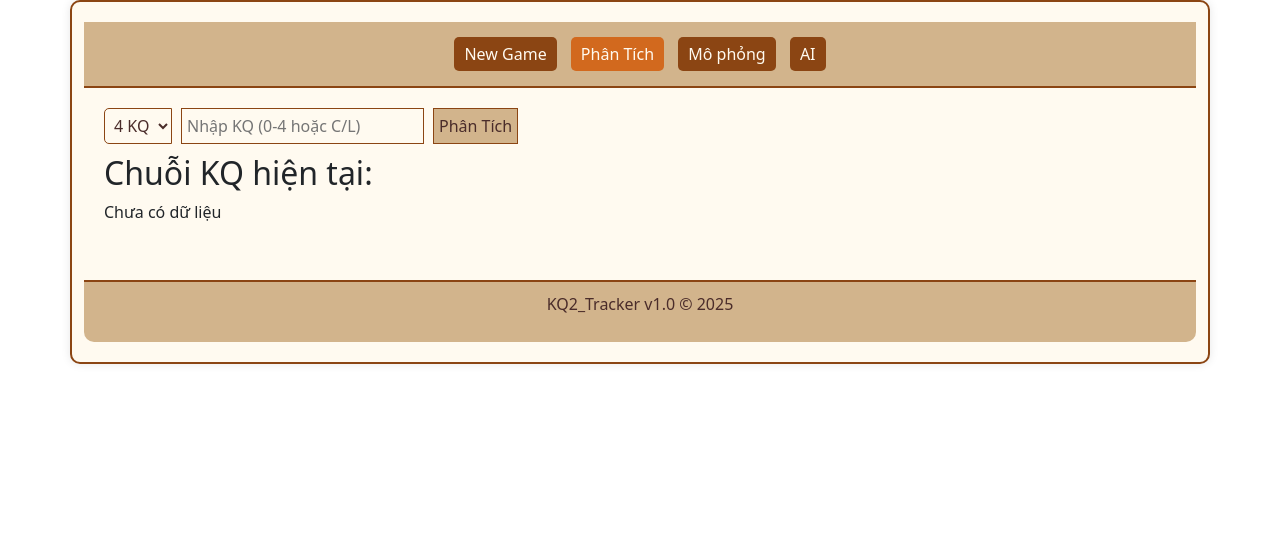
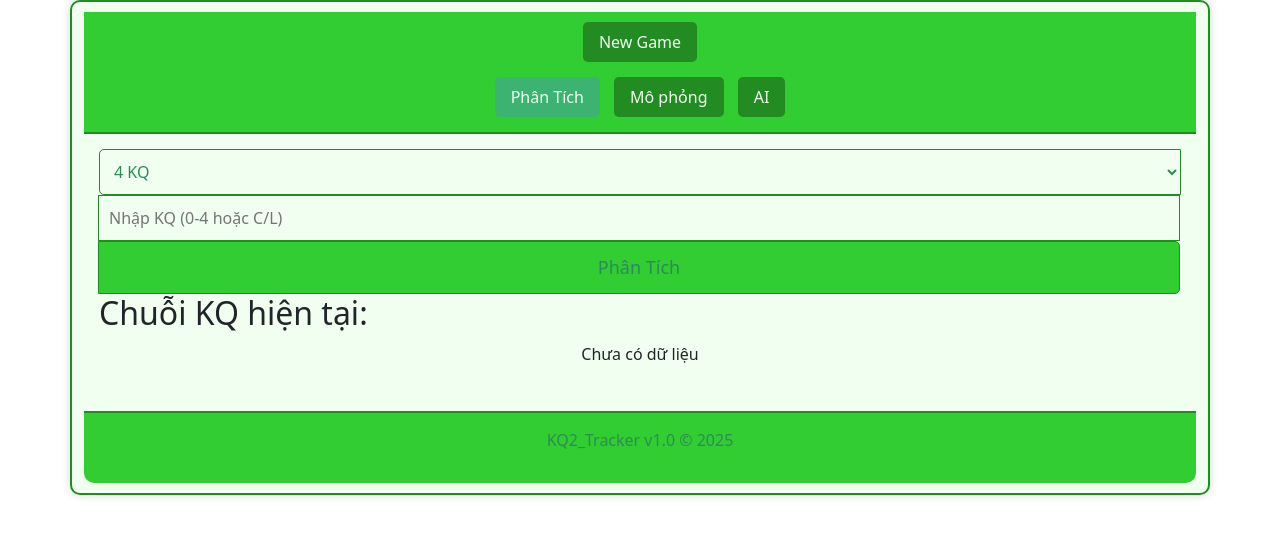
Before and after one commit to STONE738/KQ_Tracker, a Flask app: page / in a window 1280 px wide. Shown: the top 537 px of the page. Run offline with Flask 3, Linux system fonts and the light colour scheme; data comes from the database, SQL or seed files in the repository; both versions use the stored data as it was after the commit.

Commit message:
Update app

```diff
--- a/app.py
+++ b/app.py
@@ -17,7 +17,7 @@ def init_db():
                      (id INTEGER PRIMARY KEY AUTOINCREMENT,
                       pattern TEXT NOT NULL,
                       format TEXT NOT NULL,
-                      timestamp TEXT NOT NULL)''')  # Sửa NOT NOTNULL thành NOT NULL
+                      timestamp TEXT NOT NULL)''')
         c.execute('''CREATE TABLE IF NOT EXISTS history
                      (id INTEGER PRIMARY KEY AUTOINCREMENT,
                       highest_win_streak INTEGER,
@@ -293,12 +293,15 @@ def index():
     ai_result = None
     selected_kq_length = 4
     update_kq_length = 4
-    sim_kq_length = 4
-    sim_method = "default"
-    initial_capital = 0
-    min_bet = 0
-    bet_amount = 0
+    sim_kq_length = session.get('sim_kq_length', 4)
+    sim_method = session.get('sim_method', 'default')
+    initial_capital = session.get('initial_capital', 0)
+    min_bet = session.get('min_bet', 0)
+    bet_amount = session.get('bet_amount', 0)
     real_kq_input = ""
+    lose_streak_bet_increase = session.get('lose_streak_bet_increase', {})
+    win_streak_bet_increase = session.get('win_streak_bet_increase', {})
+    use_custom_settings = session.get('use_custom_settings', False)
 
     if request.method == 'POST':
         if 'new_game' in request.form:
@@ -312,7 +315,7 @@ def index():
             max_lose_streak = 0
             session['state'] = 'phan_tich'
             session['tab'] = 'analyze'
-            return render_template('index.html', current_kq=current_kq, selected_kq_length=selected_kq_length, update_kq_length=update_kq_length, sim_kq_length=sim_kq_length, sim_method=sim_method, initial_capital=initial_capital, min_bet=min_bet, bet_amount=bet_amount, real_kq_input=real_kq_input, win_count=win_count, lose_count=lose_count, win_streak=win_streak, lose_streak=lose_streak, max_win_streak=max_win_streak, max_lose_streak=max_lose_streak, highest_win_streak=highest_win_streak, highest_lose_streak=highest_lose_streak, state=session['state'], tab=session['tab'], result=result, sim_result=sim_result, ai_result=ai_result)
+            return render_template('index.html', current_kq=current_kq, selected_kq_length=selected_kq_length, update_kq_length=update_kq_length, sim_kq_length=sim_kq_length, sim_method=sim_method, initial_capital=initial_capital, min_bet=min_bet, bet_amount=bet_amount, real_kq_input=real_kq_input, win_count=win_count, lose_count=lose_count, win_streak=win_streak, lose_streak=lose_streak, max_win_streak=max_win_streak, max_lose_streak=max_lose_streak, highest_win_streak=highest_win_streak, highest_lose_streak=highest_lose_streak, state=session['state'], tab=session['tab'], result=result, sim_result=sim_result, ai_result=ai_result, lose_streak_bet_increase=lose_streak_bet_increase, win_streak_bet_increase=win_streak_bet_increase, use_custom_settings=use_custom_settings)
 
         if 'tab' in request.form:
             session['tab'] = request.form['tab']
@@ -372,24 +375,32 @@ def index():
             sim_kq_input = request.form.get('sim_kq_input', '')
             sim_kq_length = int(request.form.get('sim_kq_length', 4))
             sim_method = request.form.get('sim_method', 'default')
-            initial_capital = float(request.form.get('initial_capital', 0))
-            min_bet = float(request.form.get('min_bet', 0))
-            bet_amount = float(request.form.get('bet_amount', 0))
+            initial_capital = float(request.form.get('initial_capital', 0) or 0)
+            min_bet = float(request.form.get('min_bet', 0) or 0)
+            use_custom_settings = 'use_custom_settings' in request.form
+            session['use_custom_settings'] = use_custom_settings
 
             lose_streak_bet_increase = {}
             for streak in range(1, 6):
                 multiplier = request.form.get(f'lose_streak_{streak}', '')
                 if multiplier:
                     lose_streak_bet_increase[streak] = float(multiplier)
+            session['lose_streak_bet_increase'] = lose_streak_bet_increase
 
             win_streak_bet_increase = {}
             for streak in range(1, 6):
                 multiplier = request.form.get(f'win_streak_{streak}', '')
                 if multiplier:
                     win_streak_bet_increase[streak] = float(multiplier)
+            session['win_streak_bet_increase'] = win_streak_bet_increase
+
+            session['sim_kq_length'] = sim_kq_length
+            session['sim_method'] = sim_method
+            session['initial_capital'] = initial_capital
+            session['min_bet'] = min_bet
 
             if sim_kq_input:
-                sim_result = simulate_game(sim_kq_input, sim_kq_length, db_patterns, sim_method, initial_capital, min_bet, bet_amount, lose_streak_bet_increase, win_streak_bet_increase)
+                sim_result = simulate_game(sim_kq_input, sim_kq_length, db_patterns, sim_method, initial_capital if use_custom_settings else 0, min_bet if use_custom_settings else 0, 0, lose_streak_bet_increase if use_custom_settings else None, win_streak_bet_increase if use_custom_settings else None)
                 if not sim_result.get('error'):
                     c.execute("INSERT INTO simulations (pattern, result, timestamp) VALUES (?, ?, ?)",
                               (sim_kq_input, json.dumps(sim_result), datetime.now().strftime('%Y-%m-%d %H:%M:%S')))
@@ -402,7 +413,7 @@ def index():
                 ai_result = ai_predict(ai_kq_input, ai_kq_length, db_patterns)
 
     db.close()
-    return render_template('index.html', current_kq=current_kq, selected_kq_length=selected_kq_length, update_kq_length=update_kq_length, sim_kq_length=sim_kq_length, sim_method=sim_method, initial_capital=initial_capital, min_bet=min_bet, bet_amount=bet_amount, real_kq_input=real_kq_input, win_count=win_count, lose_count=lose_count, win_streak=win_streak, lose_streak=lose_streak, max_win_streak=max_win_streak, max_lose_streak=max_lose_streak, highest_win_streak=highest_win_streak, highest_lose_streak=highest_lose_streak, state=session['state'], tab=session['tab'], result=result, sim_result=sim_result, ai_result=ai_result)
+    return render_template('index.html', current_kq=current_kq, selected_kq_length=selected_kq_length, update_kq_length=update_kq_length, sim_kq_length=sim_kq_length, sim_method=sim_method, initial_capital=initial_capital, min_bet=min_bet, bet_amount=0, real_kq_input=real_kq_input, win_count=win_count, lose_count=lose_count, win_streak=win_streak, lose_streak=lose_streak, max_win_streak=max_win_streak, max_lose_streak=max_lose_streak, highest_win_streak=highest_win_streak, highest_lose_streak=highest_lose_streak, state=session['state'], tab=session['tab'], result=result, sim_result=sim_result, ai_result=ai_result, lose_streak_bet_increase=lose_streak_bet_increase, win_streak_bet_increase=win_streak_bet_increase, use_custom_settings=use_custom_settings)
 
 if __name__ == '__main__':
     app.run(host='0.0.0.0', port=int(os.environ.get('PORT', 5000)), debug=True)
--- a/sample_data.py
+++ b/sample_data.py
@@ -46,6 +46,11 @@ SAMPLE_PATTERNS = [
     ("1312124122323421131231131311222123123330123121132121", "number", datetime.now().strftime('%Y-%m-%d %H:%M:%S')),
     ("1201212212312101203231211321120321421242213231012123", "number", datetime.now().strftime('%Y-%m-%d %H:%M:%S')),
     ("1210133403300330232231332333321331222332224223434221", "number", datetime.now().strftime('%Y-%m-%d %H:%M:%S')),
+    ("1122232133342141042311223111332323113322331032332102", "number", datetime.now().strftime('%Y-%m-%d %H:%M:%S')),
+    ("241331102433111332311131131213224233342432222413210121", "number", datetime.now().strftime('%Y-%m-%d %H:%M:%S')),
+    ("222311213410114033112312223201231321111211321211231321", "number", datetime.now().strftime('%Y-%m-%d %H:%M:%S')),
+    ("231242112132211431211433122120322343122342423231242", "number", datetime.now().strftime('%Y-%m-%d %H:%M:%S')),
+    ("2232133111332302440203331123413234133232133313222333", "number", datetime.now().strftime('%Y-%m-%d %H:%M:%S')),
 ]
 
 def get_sample_patterns():
--- a/static/css/style.css
+++ b/static/css/style.css
@@ -1,121 +1,184 @@
 body {
-    background-color: #f5f5dc; /* Beige cổ điển */
-    color: #4a2c2a; /* Nâu đậm */
+    background-color: #E6F3E6; /* Xanh nhạt */
+    color: #2E8B57; /* Xanh lá cây đậm */
     font-family: 'Arial', sans-serif;
+    margin: 0;
 }
 
 .container {
     max-width: 1200px;
     margin: 0 auto;
-    padding: 20px;
-    background-color: #fffaf0; /* Ivory */
-    border: 2px solid #8b4513; /* Nâu sẫm */
+    padding: 10px;
+    background-color: #F0FFF0; /* Xanh rất nhạt */
+    border: 2px solid #228B22; /* Xanh lá cây */
     border-radius: 10px;
-    box-shadow: 0 0 10px rgba(0, 0, 0, 0.1);
+    box-shadow: 0 0 10px rgba(0, 100, 0, 0.2);
 }
 
 .header {
-    background-color: #d2b48c; /* Nâu vàng */
+    background-color: #32CD32; /* Xanh lá cây sáng */
     padding: 10px;
     text-align: center;
-    border-bottom: 2px solid #8b4513;
+    border-bottom: 2px solid #228B22;
 }
 
-.new-game-btn, .tab-btn {
-    background-color: #8b4513; /* Nâu sẫm */
-    color: #fffaf0;
+.header-top {
+    display: flex;
+    justify-content: space-between;
+    align-items: center;
+}
+
+.new-game-form {
+    flex-grow: 1;
+    text-align: center;
+}
+
+.new-game-btn {
+    background-color: #228B22; /* Xanh lá cây */
+    color: #F0FFF0;
     border: none;
-    padding: 5px 10px;
+    padding: 8px 16px;
+    cursor: pointer;
+    border-radius: 5px;
+    font-size: 16px;
+}
+
+.menu-toggle {
+    display: none;
+    font-size: 24px;
+    cursor: pointer;
+    color: #F0FFF0;
+}
+
+.nav-menu {
+    margin-top: 10px;
+}
+
+.tab-btn {
+    background-color: #228B22; /* Xanh lá cây */
+    color: #F0FFF0;
+    border: none;
+    padding: 8px 16px;
     margin: 5px;
     cursor: pointer;
     border-radius: 5px;
+    font-size: 16px;
 }
 
 .tab-btn.active {
-    background-color: #d2691e; /* Chocolate */
+    background-color: #3CB371; /* Xanh lá trung */
 }
 
 .main-content {
-    padding: 20px;
+    padding: 15px;
 }
 
-.input-group {
+.simulation-section, .custom-settings-section {
+    margin-bottom: 20px;
+}
+
+.input-group-row {
     display: flex;
     gap: 10px;
     margin-bottom: 10px;
     flex-wrap: wrap;
 }
 
-input, select, button {
-    padding: 5px;
-    border: 1px solid #8b4513;
+.half-width {
+    width: 48%;
+    padding: 10px;
+    border: 1px solid #228B22;
     border-radius: 5px;
-    background-color: #fffaf0;
-    color: #4a2c2a;
+    background-color: #F0FFF0;
+    color: #2E8B57;
+    font-size: 16px;
 }
 
-button {
-    background-color: #d2b48c;
+.full-width {
+    width: 100%;
+    padding: 10px;
+    border: 1px solid #228B22;
+    border-radius: 5px;
+    background-color: #F0FFF0;
+    color: #2E8B57;
+    font-size: 16px;
+}
+
+button.full-width {
+    padding: 12px;
+    font-size: 18px;
+    background-color: #32CD32;
     cursor: pointer;
 }
 
 button:hover {
-    background-color: #c68e17;
+    background-color: #228B22;
+}
+
+.current-kq {
+    text-align: center;
+    font-size: 16px;
+    margin: 10px 0;
 }
 
 .result-container, .chart-container {
     margin-top: 20px;
 }
 
-.result, .stats {
-    background-color: #f0e68c; /* Khaki */
+.result, .stats, .history-stats {
+    background-color: #D4F0D4; /* Xanh nhạt hơn */
     padding: 15px;
-    border: 1px solid #8b4513;
+    border: 1px solid #228B22;
     border-radius: 5px;
+    margin-bottom: 10px;
 }
 
 .title {
     font-weight: bold;
-    color: #8b4513;
+    color: #228B22;
 }
 
 .highlight {
-    color: #d2691e; /* Chocolate */
+    color: #3CB371; /* Xanh lá trung */
 }
 
-.history-stats {
-    margin-top: 10px;
-    background-color: #f0e68c;
-    padding: 10px;
-    border: 1px solid #8b4513;
-    border-radius: 5px;
+.table-wrapper {
+    overflow-x: auto;
 }
 
 .table {
-    background-color: #fffaf0;
-    color: #4a2c2a;
+    background-color: #F0FFF0;
+    color: #2E8B57;
+    width: 100%;
 }
 
 .table th, .table td {
-    border-color: #8b4513;
+    border-color: #228B22;
+    padding: 8px;
+    font-size: 14px;
 }
 
 .profit {
-    color: #2e8b57; /* Xanh lá cây đậm */
+    color: #006400; /* Xanh đậm */
     font-weight: bold;
 }
 
 .loss {
-    color: #8b0000; /* Đỏ đậm */
+    color: #8B0000; /* Đỏ đậm */
     font-weight: bold;
+}
+
+.chart-container {
+    width: 100%;
+    height: 300px;
 }
 
 .footer {
     text-align: center;
-    padding: 10px;
-    background-color: #d2b48c;
-    color: #4a2c2a;
-    border-top: 2px solid #8b4513;
+    padding: 15px;
+    background-color: #32CD32;
+    color: #2E8B57;
+    border-top: 2px solid #228B22;
     margin-top: 20px;
     border-radius: 0 0 10px 10px;
 }
--- a/static/js/script.js
+++ b/static/js/script.js
@@ -1 +1 @@
-// File này có thể để trống nếu không có logic JavaScript bổ sung
+// Đã tích hợp trực tiếp hàm toggleMenu() trong index.html
--- a/templates/index.html
+++ b/templates/index.html
@@ -12,14 +12,19 @@
 <body>
     <div class="container">
         <header class="header">
-            <form method="POST" style="display: inline;">
+            <div class="header-top">
+                <form method="POST" class="new-game-form">
                     <button type="submit" name="new_game" class="new-game-btn">New Game</button>
                 </form>
-            <form method="POST" style="display: inline;">
+                <div class="menu-toggle" onclick="toggleMenu()">☰</div>
+            </div>
+            <nav class="nav-menu" id="navMenu">
+                <form method="POST">
                     <button type="submit" name="tab" value="analyze" class="tab-btn {% if tab == 'analyze' %}active{% endif %}">Phân Tích</button>
                     <button type="submit" name="tab" value="simulate" class="tab-btn {% if tab == 'simulate' %}active{% endif %}">Mô phỏng</button>
                     <button type="submit" name="tab" value="ai" class="tab-btn {% if tab == 'ai' %}active{% endif %}">AI</button>
                 </form>
+            </nav>
         </header>
 
         <div class="main-content">
@@ -28,15 +33,15 @@
                 <div id="phan-tich" class="{% if state == 'cap_nhat' %}hidden{% endif %}">
                     <form method="POST">
                         <div class="input-group">
-                            <select name="kq_length">
+                            <select name="kq_length" class="full-width">
                                 <option value="4" {% if selected_kq_length == 4 %}selected{% endif %}>4 KQ</option>
                                 <option value="5" {% if selected_kq_length == 5 %}selected{% endif %}>5 KQ</option>
                                 <option value="6" {% if selected_kq_length == 6 %}selected{% endif %}>6 KQ</option>
                                 <option value="7" {% if selected_kq_length == 7 %}selected{% endif %}>7 KQ</option>
                                 <option value="8" {% if selected_kq_length == 8 %}selected{% endif %}>8 KQ</option>
                             </select>
-                            <input type="text" name="kq_input" placeholder="Nhập KQ (0-4 hoặc C/L)" required>
-                            <button type="submit">Phân Tích</button>
+                            <input type="text" name="kq_input" placeholder="Nhập KQ (0-4 hoặc C/L)" required class="full-width">
+                            <button type="submit" class="full-width">Phân Tích</button>
                         </div>
                     </form>
                 </div>
@@ -44,21 +49,21 @@
                 <div id="cap-nhat" class="{% if state != 'cap_nhat' %}hidden{% endif %}">
                     <form method="POST">
                         <div class="input-group">
-                            <select name="update_kq_length">
+                            <select name="update_kq_length" class="full-width">
                                 <option value="4" {% if update_kq_length == 4 %}selected{% endif %}>4 KQ</option>
                                 <option value="5" {% if update_kq_length == 5 %}selected{% endif %}>5 KQ</option>
                                 <option value="6" {% if update_kq_length == 6 %}selected{% endif %}>6 KQ</option>
                                 <option value="7" {% if update_kq_length == 7 %}selected{% endif %}>7 KQ</option>
                                 <option value="8" {% if update_kq_length == 8 %}selected{% endif %}>8 KQ</option>
                             </select>
-                            <input type="text" name="real_kq_input" placeholder="Nhập KQ thực tế (0-4 hoặc C/L)" value="{{ real_kq_input }}">
-                            <button type="submit">Cập Nhật</button>
+                            <input type="text" name="real_kq_input" placeholder="Nhập KQ thực tế (0-4 hoặc C/L)" value="{{ real_kq_input }}" class="full-width">
+                            <button type="submit" class="full-width">Cập Nhật</button>
                         </div>
                     </form>
                 </div>
 
                 <h2>Chuỗi KQ hiện tại:</h2>
-                <p>{{ current_kq | safe if current_kq else "Chưa có dữ liệu" }}</p>
+                <p class="current-kq">{{ current_kq | safe if current_kq else "Chưa có dữ liệu" }}</p>
 
                 {% if result %}
                     <div class="result-container">
@@ -92,42 +97,46 @@
             <!-- Tab Mô phỏng -->
             <div id="simulate-tab" class="{% if tab != 'simulate' %}hidden{% endif %}">
                 <form method="POST">
-                    <div class="input-group">
-                        <select name="sim_kq_length">
+                    <div class="simulation-section">
+                        <div class="input-group-row">
+                            <select name="sim_kq_length" class="half-width">
                                 <option value="4" {% if sim_kq_length == 4 %}selected{% endif %}>4 KQ</option>
                                 <option value="5" {% if sim_kq_length == 5 %}selected{% endif %}>5 KQ</option>
                                 <option value="6" {% if sim_kq_length == 6 %}selected{% endif %}>6 KQ</option>
                                 <option value="7" {% if sim_kq_length == 7 %}selected{% endif %}>7 KQ</option>
                                 <option value="8" {% if sim_kq_length == 8 %}selected{% endif %}>8 KQ</option>
                             </select>
-                        <select name="sim_method">
+                            <select name="sim_method" class="half-width">
                                 <option value="default" {% if sim_method == 'default' %}selected{% endif %}>Default</option>
                                 <option value="latest_pattern" {% if sim_method == 'latest_pattern' %}selected{% endif %}>Latest</option>
                                 <option value="frequency" {% if sim_method == 'frequency' %}selected{% endif %}>Freq</option>
                             </select>
-                        <input type="text" name="sim_kq_input" placeholder="Nhập KQ (0-4/C/L)" required>
-                        <button type="submit">Mô phỏng</button>
                         </div>
-                    <div class="input-group">
-                        <input type="number" name="initial_capital" value="" min="0" step="100" placeholder="Vốn ban đầu (VNĐ)">
-                        <input type="number" name="min_bet" value="" min="0" step="1" placeholder="Mức cược tối thiểu (VNĐ)">
-                        <input type="number" name="bet_amount" value="" min="0" step="1" placeholder="Mức cược (VNĐ)">
+                        <div class="input-group-row">
+                            <input type="text" name="sim_kq_input" placeholder="Nhập KQ (0-4/C/L)" required class="full-width">
+                            <button type="submit" class="full-width">Mô phỏng</button>
                         </div>
-                    <div class="input-group">
-                        <h4>Thua liên tiếp:</h4>
+                    </div>
+                    <div class="custom-settings-section {% if not use_custom_settings %}hidden{% endif %}">
+                        <div class="input-group-row">
+                            <input type="checkbox" name="use_custom_settings" {% if use_custom_settings %}checked{% endif %} onchange="this.form.submit()">
+                            <label>Dùng tùy chỉnh</label>
+                        </div>
+                        <div class="input-group-row">
+                            <input type="number" name="initial_capital" value="{{ initial_capital }}" min="0" step="100" placeholder="Vốn ban đầu (VNĐ)" class="half-width">
+                            <input type="number" name="min_bet" value="{{ min_bet }}" min="0" step="1" placeholder="Mức cược tối thiểu (VNĐ)" class="half-width">
+                        </div>
+                        <h4>Thua & Thắng liên tiếp:</h4>
                         {% for streak in range(1, 6) %}
-                            <div style="display: flex; align-items: center; gap: 5px;">
-                                <label>{{ streak }} lần:</label>
-                                <input type="number" name="lose_streak_{{ streak }}" min="0" step="0.1" placeholder="Hệ số">
+                            <div class="streak-row">
+                                <div class="streak-half">
+                                    <label>Thua {{ streak }} lần:</label>
+                                    <input type="number" name="lose_streak_{{ streak }}" value="{{ lose_streak_bet_increase.get(streak, '') }}" min="0" step="0.1" placeholder="Hệ số" class="half-width">
                                 </div>
-                        {% endfor %}
+                                <div class="streak-half">
+                                    <label>Thắng {{ streak }} lần:</label>
+                                    <input type="number" name="win_streak_{{ streak }}" value="{{ win_streak_bet_increase.get(streak, '') }}" min="0" step="0.1" placeholder="Hệ số" class="half-width">
                                 </div>
-                    <div class="input-group">
-                        <h4>Thắng liên tiếp:</h4>
-                        {% for streak in range(1, 6) %}
-                            <div style="display: flex; align-items: center; gap: 5px;">
-                                <label>{{ streak }} lần:</label>
-                                <input type="number" name="win_streak_{{ streak }}" min="0" step="0.1" placeholder="Hệ số">
                             </div>
                         {% endfor %}
                     </div>
@@ -186,15 +197,15 @@
             <div id="ai-tab" class="{% if tab != 'ai' %}hidden{% endif %}">
                 <form method="POST">
                     <div class="input-group">
-                        <select name="ai_kq_length">
+                        <select name="ai_kq_length" class="full-width">
                             <option value="4" {% if selected_kq_length == 4 %}selected{% endif %}>4 KQ</option>
                             <option value="5" {% if selected_kq_length == 5 %}selected{% endif %}>5 KQ</option>
                             <option value="6" {% if selected_kq_length == 6 %}selected{% endif %}>6 KQ</option>
                             <option value="7" {% if selected_kq_length == 7 %}selected{% endif %}>7 KQ</option>
                             <option value="8" {% if selected_kq_length == 8 %}selected{% endif %}>8 KQ</option>
                         </select>
-                        <input type="text" name="ai_kq_input" placeholder="Nhập KQ (0-4/C/L)" required>
-                        <button type="submit" name="ai_predict">Dự đoán</button>
+                        <input type="text" name="ai_kq_input" placeholder="Nhập KQ (0-4/C/L)" required class="full-width">
+                        <button type="submit" name="ai_predict" class="full-width">Dự đoán</button>
                     </div>
                 </form>
 
@@ -224,6 +235,11 @@
 
     <script src="{{ url_for('static', filename='js/script.js') }}"></script>
     <script>
+        function toggleMenu() {
+            const navMenu = document.getElementById('navMenu');
+            navMenu.classList.toggle('active');
+        }
+
         {% if sim_result and not sim_result.error %}
             const simCtx = document.getElementById('simChart').getContext('2d');
             const simLabels = Array.from({length: {{ sim_result.results|length }}}, (_, i) => i + 1);
```
Also changed, not shown: other parts of static/css/style.css (+95 -0 lines), other parts of templates/index.html (+18 -16 lines), database.json (deleted, +0 -42 lines), kq2_tracker.db. Lines whose indentation alone changed are shown as unchanged.
